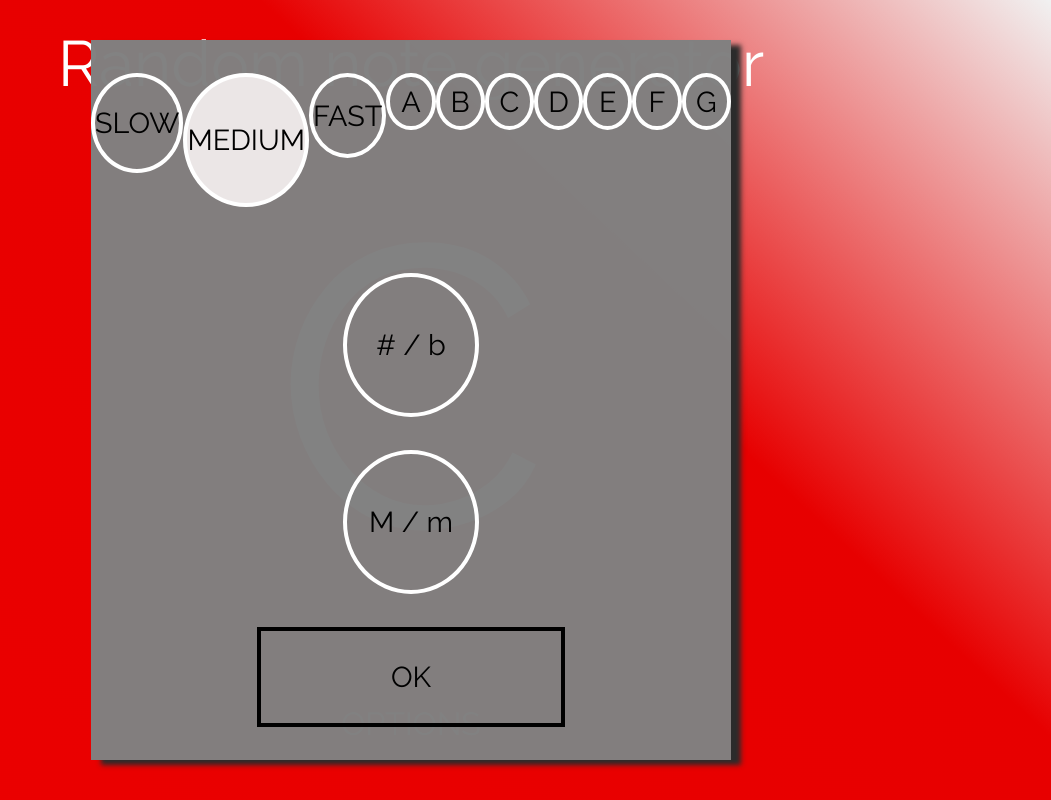
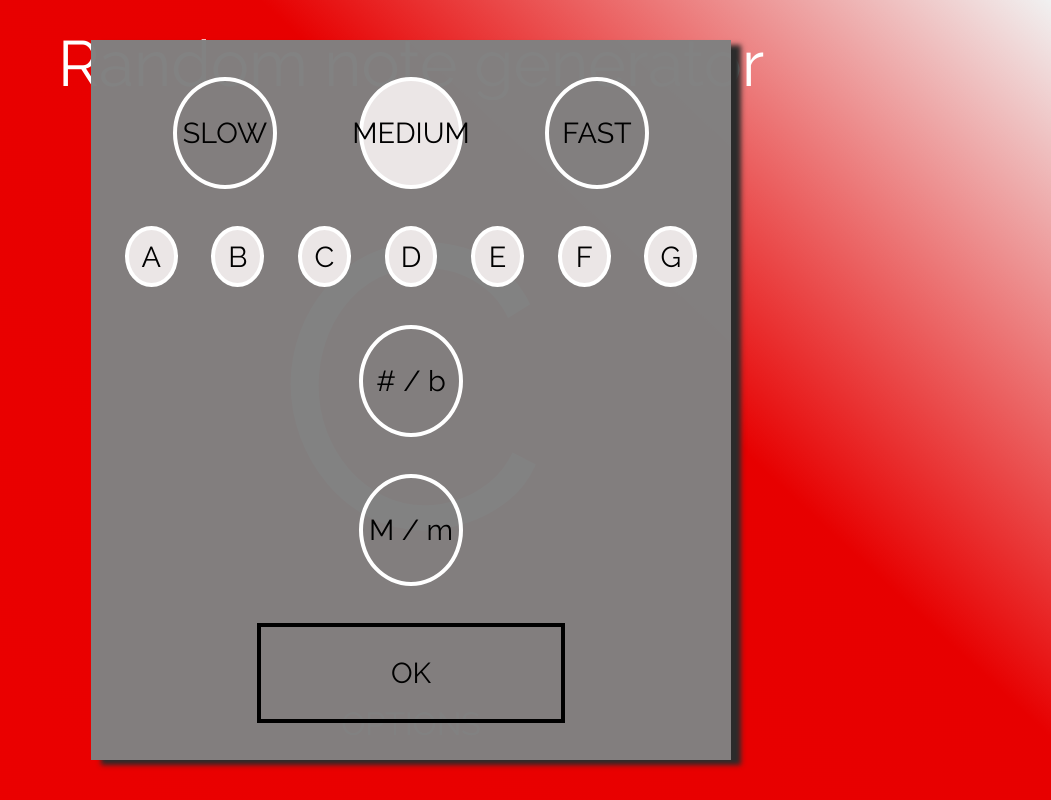
Before and after one commit to Poppe-A/notesGen, a plain HTML site: page index.html in a window 1280 px wide. Both pictures are taken after a click on the element "OPTIONS". Shown: the whole page, without its empty margins (229-1280 px from the left). Drawn offline with Linux system fonts and the light colour scheme.

Commit message:
Finish notes choice

```diff
--- a/noteGen.js
+++ b/noteGen.js
@@ -5,9 +5,8 @@ const options = {
         {id: "fastSpeed", name:"fast", speed: 1500, selected: false}
     ],
     notes : [{note: "A", selected: true}, {note: "B", selected: true}, {note: "C", selected: true}, {note: "D", selected: true}, {note: "E", selected: true}, {note: "F", selected: true}, {note: "G", selected: true}],
-
+    notesToDisplay: [],
     quality: {selected: false, values: ["m", "M"]},
-
     alterations: {selected: false, values: ["","#","b"]}
 };
 
@@ -40,11 +39,23 @@ initDisplay = function() {;
     let speedIndex = options.speedOptions.findIndex(elm => elm.selected);
     document.getElementsByClassName("speedItem")[speedIndex].classList.add("selected");
 
+    for(i=0; i<options.notes.length; i++) {
+        if(options.notes[i].selected) {
+            document.getElementsByClassName("noteItem")[i].classList.add("selected");
+        }
+    }
+
     startDisplay();
 };
 
 startDisplay = function() {
     let speed = options.speedOptions.find(elmt => elmt.selected).speed;
+    options.notesToDisplay = [];
+    options.notes.forEach(note => {
+        if(note.selected) {
+            options.notesToDisplay.push(note.note)
+        }
+    })
 
     displayNewNote();
     displayInterval = setInterval(displayNewNote, speed);
@@ -70,15 +81,15 @@ getQuality = function() {
 
 
 randomNote = function() {
-    let index = Math.floor(Math.random() * Math.floor(options.notes.length));
-    return options.notes[index].note;
+    let index = Math.floor(Math.random() * Math.floor(options.notesToDisplay.length));
+    return options.notesToDisplay[index];
 };
 
 //OPTIONS
 
 createOptionsPage = function() {
     let speedContainer = document.getElementById("speedContainer");
-    let notesContainer
+    let notesContainer = document.getElementById("notesContainer");
     let alterations = document.getElementById("alterations");
     let quality = document.getElementById("quality");
 
@@ -101,16 +112,17 @@ createOptionsPage = function() {
     //NOTES
     options.notes.forEach((note) => {
         let noteItem = document.createElement("span");
+        noteItem.id = note.note;
         noteItem.className = "item noteItem";
         noteItem.addEventListener("click", () => {
-            selectNote(speedItem);
+            selectNote(noteItem);
         });
 
         let noteText = document.createElement("p");
         noteText.innerHTML = note.note;
 
         noteItem.appendChild(noteText);
-        speedContainer.appendChild(noteItem);
+        notesContainer.appendChild(noteItem);
     })
 
     //QUALITY
@@ -148,12 +160,28 @@ selectSpeed = function(item) {
     }
 };
 
+selectNote = function(item) {
+    let notesDisplayedElmts = document.getElementsByClassName("noteItem");
+
+    let noteToSwitch = options.notes.find(note => note.note === item.id);
+    noteToSwitch.selected = !noteToSwitch.selected;
+
+    for(i=0; i < options.notes.length; i++) {
+        if (options.notes[i].selected) {
+            notesDisplayedElmts[i].classList.add("selected")
+        } else {
+            notesDisplayedElmts[i].classList.remove("selected")
+        }
+    }
+
+};
+
 handleAlterations = function() {
     options.alterations.selected = !options.alterations.selected;
     document.getElementById("alterations").classList.toggle("selected");
-}
+};
 
 handleQuality = function() {
     options.quality.selected = !options.quality.selected;
     document.getElementById("quality").classList.toggle("selected");
-}
+};
--- a/style.css
+++ b/style.css
@@ -82,7 +82,7 @@ body {
 
 .item {
     display: flex;
-    width: 20%;
+    width: 15%;
     border: solid white 4px;
     border-radius: 50%;
     justify-content: center;
@@ -97,6 +97,17 @@ body {
 
 .item.selected {
     background-color: rgba(255, 250, 250, 0.842);
+}
+
+#notesContainer {
+    width: 100%;
+    display: flex;
+    flex-direction: row;
+    justify-content: space-evenly;
+}
+
+.noteItem {
+    width: 7%;
 }
 
 #quality {
```
